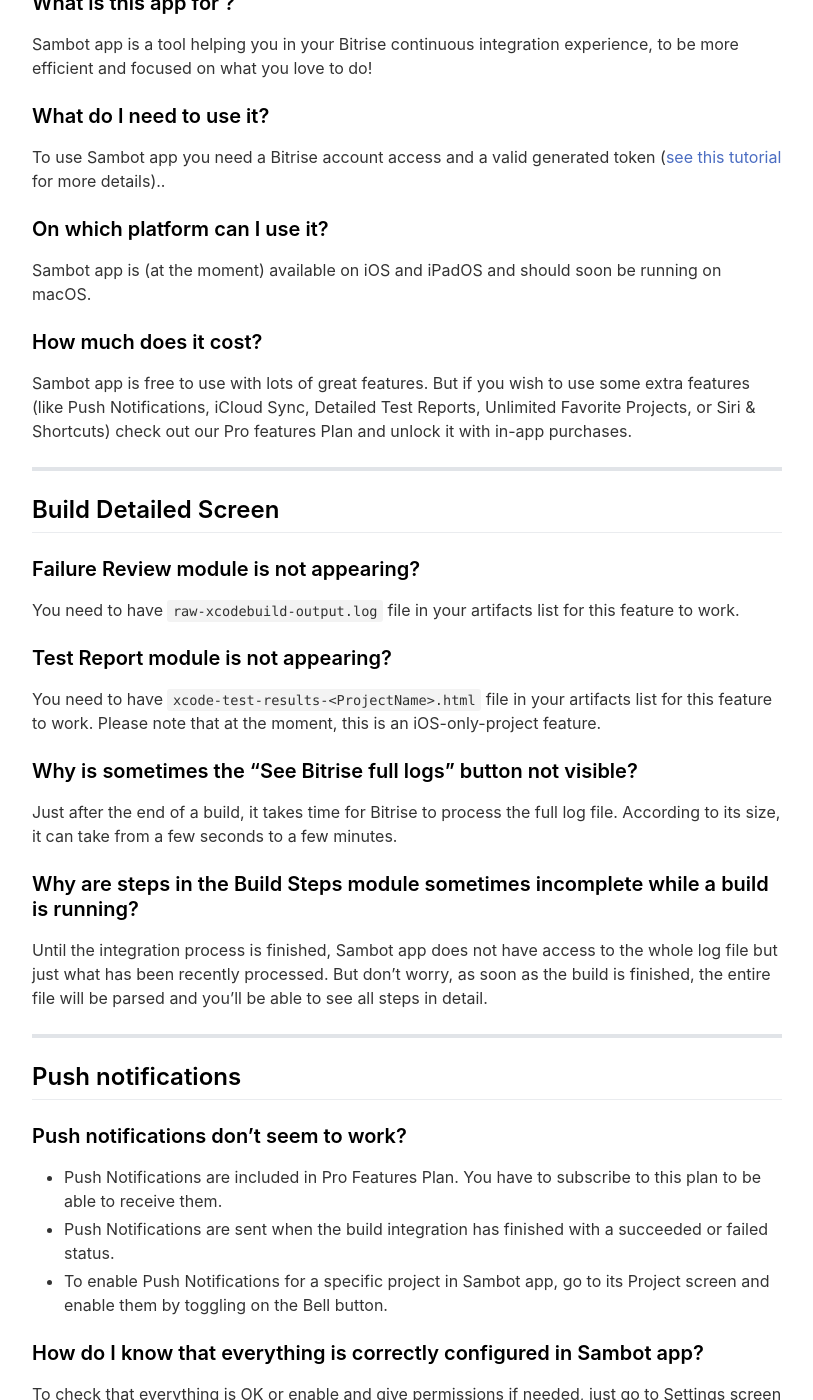
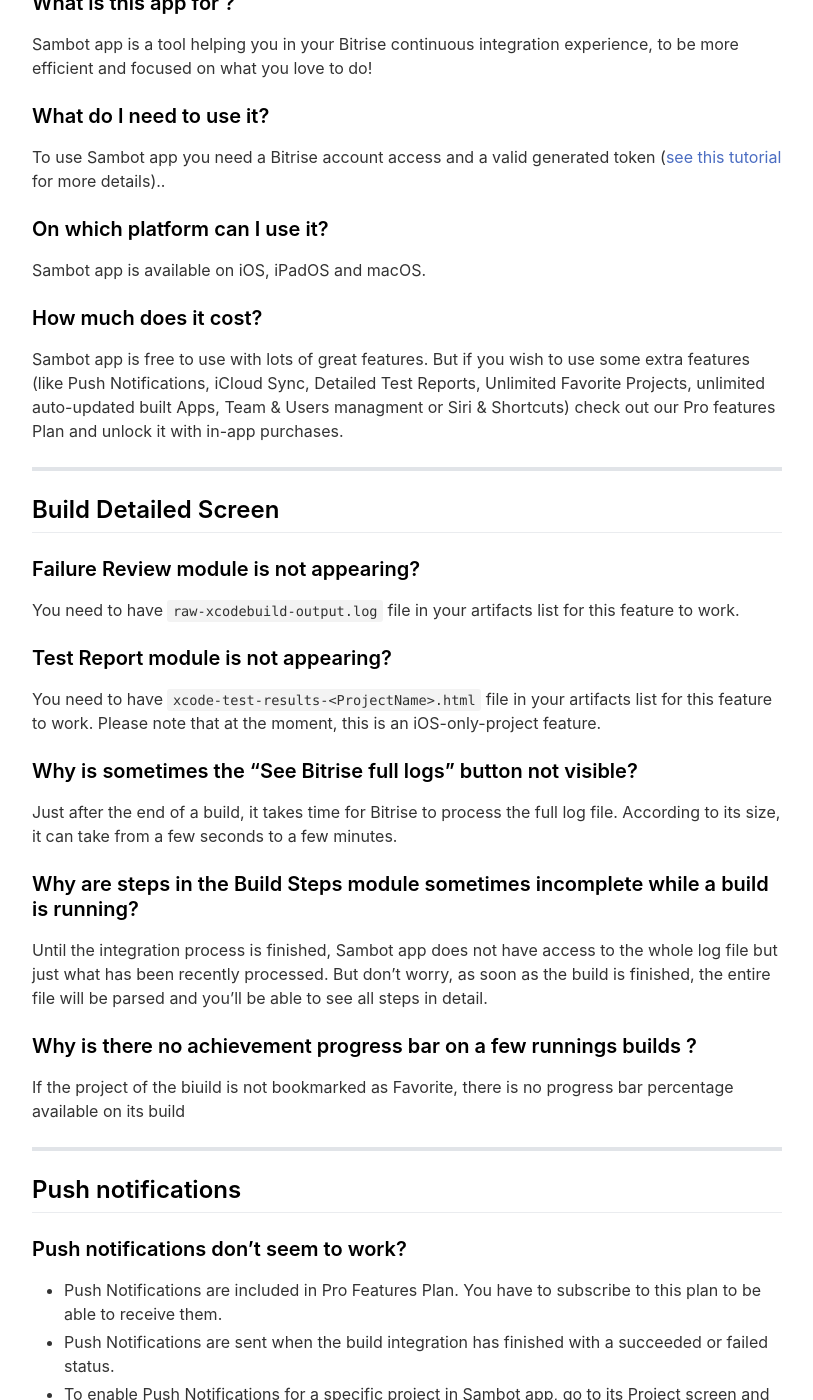
Before and after one commit to sambot-app/sambot.github.io, a Jekyll site: the page built from _pages/2_faq.md, in a window 1280 px wide and 1400 px high, scrolled down 331 px. Shown: the whole window, without its empty margins (233-1046 px from the left). Built offline with Jekyll 4.4.1, drawn with Linux system fonts in a browser that asks for light colours; nearby versions of some CDN libraries; some of the changed text lies outside the part shown.

Commit message:
update FAQ

```diff
--- a/_pages/2_faq.md
+++ b/_pages/2_faq.md
@@ -17,10 +17,10 @@ Sambot app is a tool helping you in your Bitrise continuous integration experien
 To use Sambot app you need a Bitrise account access and a valid generated token ([see this tutorial](/tokentuto/index.html) for more details)..
 
 ### On which platform can I use it?
-Sambot app is (at the moment) available on iOS and iPadOS and should soon be running on macOS.
+Sambot app is available on iOS, iPadOS and macOS.
 
 ### How much does it cost?
-Sambot app is free to use with lots of great features. But if you wish to use some extra features (like Push Notifications, iCloud Sync, Detailed Test Reports, Unlimited Favorite Projects, or Siri & Shortcuts) check out our Pro features Plan and unlock it with in-app purchases.
+Sambot app is free to use with lots of great features. But if you wish to use some extra features (like Push Notifications, iCloud Sync, Detailed Test Reports, Unlimited Favorite Projects, unlimited auto-updated built Apps, Team & Users managment or Siri & Shortcuts) check out our Pro features Plan and unlock it with in-app purchases.
 
 ---
 
@@ -39,6 +39,9 @@ Just after the end of a build, it takes time for Bitrise to process the full log
 ### Why are steps in the Build Steps module sometimes incomplete while a build is running?
 Until the integration process is finished, Sambot app does not have access to the whole log file but just what has been recently processed. But don't worry, as soon as the build is finished, the entire file will be parsed and you'll be able to see all steps in detail.
 
+### Why is there no achievement progress bar on a few runnings builds ?
+If the project of the biuild is not bookmarked as Favorite, there is no progress bar percentage available on its build
+
 ---
 
 ## Push notifications
@@ -46,13 +49,16 @@ Until the integration process is finished, Sambot app does not have access to th
 ### Push notifications don’t seem to work?
 - Push Notifications are included in Pro Features Plan. You have to subscribe to this plan to be able to receive them.
 - Push Notifications are sent when the build integration has finished with a succeeded or failed status.
-- To enable Push Notifications for a specific project in Sambot app, go to its Project screen and enable them by toggling on the Bell button.
+- To enable Push Notifications for a specific project in Sambot app, go to its Project screen and enable them by switching on the notification toggle.
 
 ### How do I know that everything is correctly configured in Sambot app?
 To check that everything is OK or enable and give permissions if needed, just go to Settings screen > Notifications and tap on "Send a Test Notification" button.
 
 ### What if I don't want to receive any Push Notifications when I'm not at work?
 Sambot app allows you to set your working days range as well as your time slots. Just go to Settings screen > Notifications to configure them as you wish.
+
+### Notifications are not appearing on MacOS
+Try to enable them in macOS notifications settings and be sure that notifications are not disabled in your current focus mode.
 
 ---
 
@@ -67,6 +73,13 @@ At the moment, the iCloud Sync feature allows you to synchronize your favorite P
 
 ### I want to delete all Sambot objects that are hosted on my iCloud account
 Go to Settings screen > Manage your Token then toggle on "Clear all iCloud datas" and tap on "Remove registered Token" button.
+
+---
+
+## Share User access & Teams
+
+### Why received shared link doesn’t open Sambot ?
+This magic link feature is only available in Sambot version >= 2.0 (on both devices)
 
 ---
 
```
Also changed, not shown: 2 other files.
